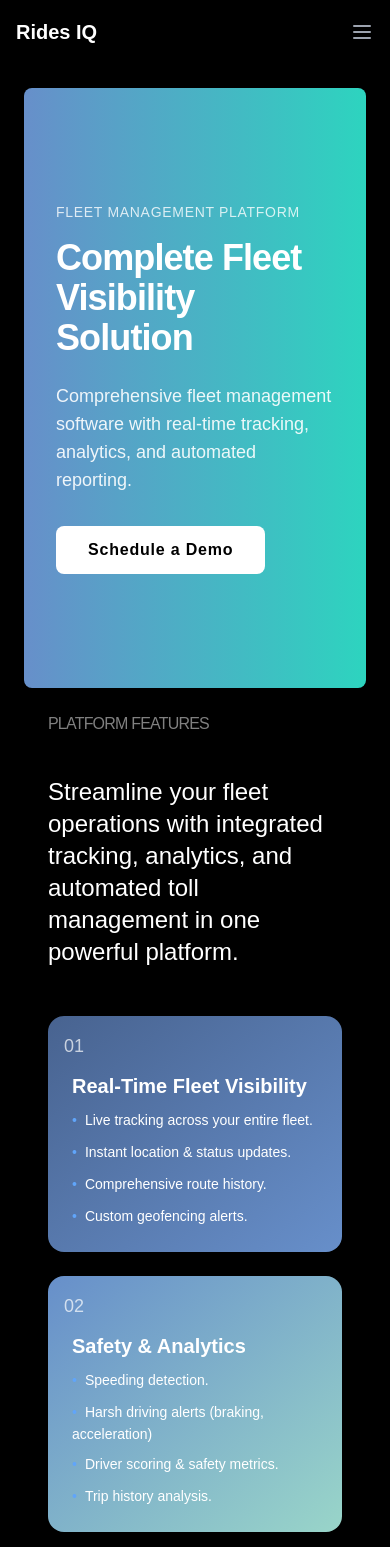
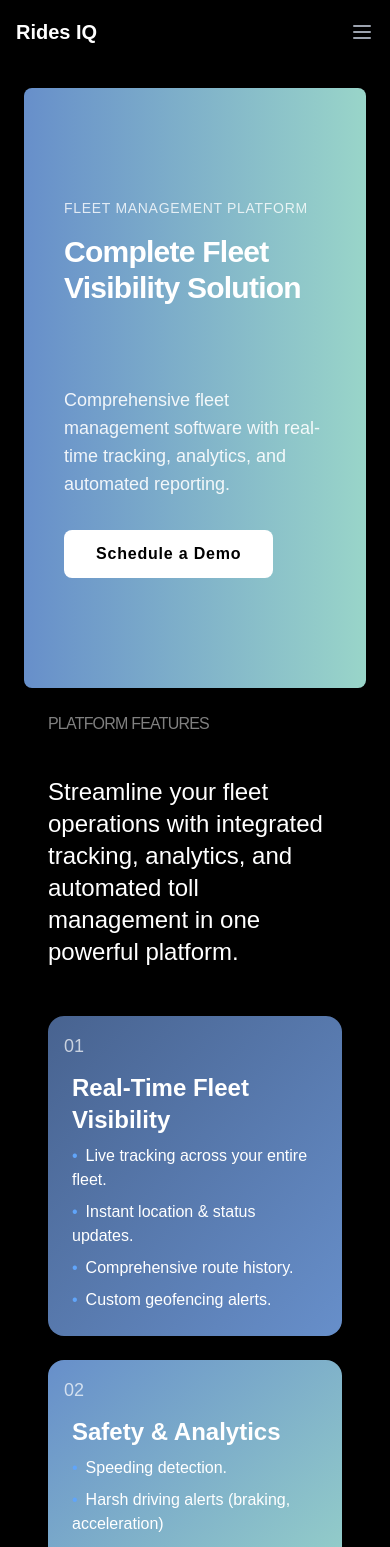
Before and after one commit to lakha-riq/ridesIQ-Landing, a Next.js app: page /solutions in a window 390 px wide. Shown: the top 1547 px of the page. Built offline with nearby package versions, Linux system fonts and the light colour scheme.

Commit message:
Fix : color mismatch , text center bug and font issue

```diff
--- a/src/components/blocks/HeadersProduct_Solution.tsx
+++ b/src/components/blocks/HeadersProduct_Solution.tsx
@@ -16,17 +16,19 @@ interface HeroProps {
 // Main Hero Component
 export function Hero({ label, heading, description, buttonText = "Schedule a Demo", className = "" }: HeroProps) {
 	return (
-		<div className={`bg-gradient-to-r from-[#678FCA]  to-teal-400 min-h-[600px] px-6 py-12 flex items-center rounded-lg ${className}`}>
+		<div className={`bg-gradient-to-r from-[#678FCA]  to-[#99D5C9] min-h-[600px] px-8 py-12 flex items-center rounded-lg ${className}`}>
 			<div className="max-w-7xl mx-2">
 				{label && <div className="text-sm font-medium tracking-wider text-white/80 uppercase">{label}</div>}
 
-				<h1 className="mt-4 text-4xl font-bold tracking-tight text-white sm:text-5xl md:text-6xl lg:text-7xl">{heading}</h1>
+				<h1 className="mt-4 text-3xl font-bold tracking-tight text-white sm:text-5xl md:text-4xl lg:text-6xl mb-20">{heading}</h1>
 
 				<p className="mt-6 text-lg text-white/90 md:text-xl lg:text-2xl max-w-2xl">{description}</p>
 
 				{buttonText && (
 					<Link href={"/contact"}>
-						<button className="mt-8 px-8 py-3 text-base md:w-96 tracking-wider text-black font-bold  bg-white rounded-lg hover:bg-white/90 transition-colors duration-200">{buttonText}</button>
+						<button className="mt-8 px-8 py-3 text-base md:w-96 tracking-wider text-black font-bold  bg-white rounded-lg hover:bg-white/90 transition-colors duration-200">
+							{buttonText}
+						</button>
 					</Link>
 				)}
 			</div>
--- a/src/components/blocks/SolutionsCards.tsx
+++ b/src/components/blocks/SolutionsCards.tsx
@@ -74,7 +74,7 @@ function SolutionCards() {
 								<div className="mt-8 flex-grow">
 									<motion.h3
 										layout="position"
-										className="text-xl font-semibold mb-2 whitespace-nowrap text-wrap"
+										className="text-2xl font-semibold mb-2 whitespace-nowrap text-wrap"
 										animate={{
 											opacity: hoveredCard === null || hoveredCard === card.id ? 1 : 0,
 										}}
@@ -98,7 +98,7 @@ function SolutionCards() {
 										))}
 									</motion.ul>
 									{/* Mobile list - always visible */}
-									<ul className="text-sm md:hidden block space-y-2">
+									<ul className="text-md md:hidden block space-y-2">
 										{card.items.map((item, index) => (
 											<ListElm
 												key={index}
--- a/src/components/custom/BentoGridDemo.tsx
+++ b/src/components/custom/BentoGridDemo.tsx
@@ -63,7 +63,7 @@ const Card = ({ title, description, Icon, color, features }: CardProps) => {
 				</div>
 			</div>
 			<motion.div
-				className="p-6 bg-gradient-to-t from-[#1a237e] via-[#1565c0] to-transparent absolute inset-0 flex flex-col justify-end"
+				className="p-6 bg-gradient-to-t from-[#293243] via-[#22282F] to-transparent absolute inset-0 flex flex-col justify-end"
 				initial={{ opacity: 0, y: "100%" }}
 				animate={{ opacity: isHovered ? 1 : 0, y: isHovered ? 0 : "100%" }}
 				transition={{ duration: 0.3 }}
@@ -90,7 +90,7 @@ export default function BentoGrid() {
 			title: "Real-Time Fleet Visibility",
 			description: "Monitor your entire fleet with live tracking and instant alerts. Transform complex data into actionable insights.",
 			Icon: Car,
-			color: "bg-gradient-to-b from-[#1E1E1E] via-[#1E325C] to-[#2C4A87]",
+			color: "bg-gradient-to-b from-[#22282F] via-[#1E325C] to-[#2C4A87]",
 			features: ["Live GPS tracking", "Real-time alerts", "Performance metrics", "Route optimization"],
 			span: "md:col-span-2",
 		},
--- a/src/components/custom/GradientCard.tsx
+++ b/src/components/custom/GradientCard.tsx
@@ -15,7 +15,7 @@ export default function GradientCard() {
 								<div className="flex justify-between items-start mb-9">
 									<div className="space-y-6">
 										<p className="text-white/80">Better together</p>
-										<h2 className="text-3xl md:text-4xl font-medium text-white max-w-xl leading-tight">
+										<h2 className="text-xl md:text-4xl font-medium text-white max-w-xl leading-tight">
 											RidesIQ delivers comprehensive fleet management solutions to transform your business operations
 										</h2>
 									</div>
--- a/src/components/custom/IndustrySolutions.tsx
+++ b/src/components/custom/IndustrySolutions.tsx
@@ -35,7 +35,7 @@ const solutions = [
 			"Monitor driver behavior and vehicle health to improve safety and minimize downtime, keeping your fleet running efficiently around the clock.",
 			"Ensure on-time deliveries while reducing fuel costs.",
 		],
-		gradient: "from-emerald-500 to-teal-400",
+		gradient: "from-[#73ACA2] to-[#5C9B91]",
 	},
 	{
 		id: "04",
--- a/src/components/custom/InteractiveChart.tsx
+++ b/src/components/custom/InteractiveChart.tsx
@@ -176,12 +176,12 @@ export default function ChartsSection() {
 						{features.map((feature, index) => (
 							<div
 								key={index}
-								className="flex items-start gap-6"
+								className="flex items-center gap-6 "
 							>
 								<div className="rounded-lg bg-zinc-800 p-2">
 									<feature.icon className="h-5 w-5" />
 								</div>
-								<p className="text-sm text-zinc-300">{feature.title}</p>
+								<p className="text-sm text-zinc-300 text-center ">{feature.title}</p>
 							</div>
 						))}
 					</div>
@@ -200,12 +200,12 @@ export default function ChartsSection() {
 							{features.map((feature, index) => (
 								<div
 									key={index}
-									className="flex items-start gap-6"
+									className="flex items-center gap-6 "
 								>
 									<div className="rounded-lg bg-zinc-800 p-2">
 										<feature.icon className="h-5 w-5" />
 									</div>
-									<p className="text-sm text-zinc-300">{feature.title}</p>
+									<p className="text-sm text-zinc-300 text-left">{feature.title}</p>
 								</div>
 							))}
 						</div>
```
